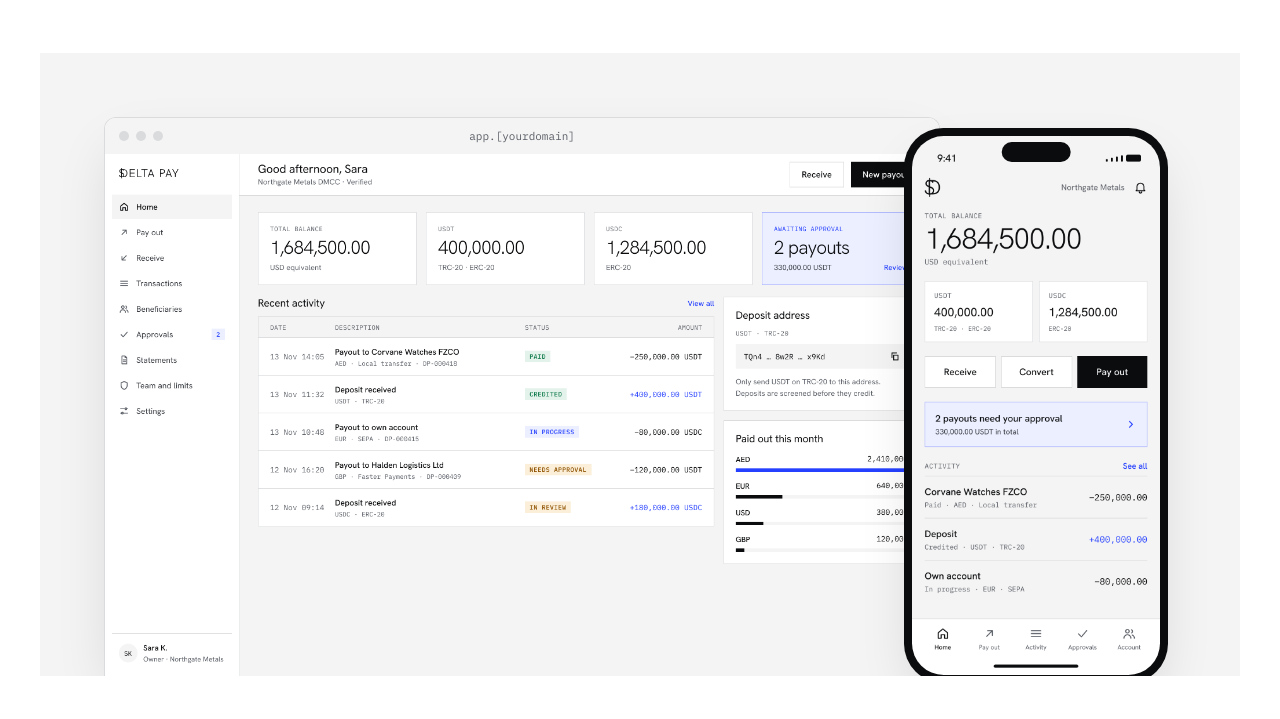
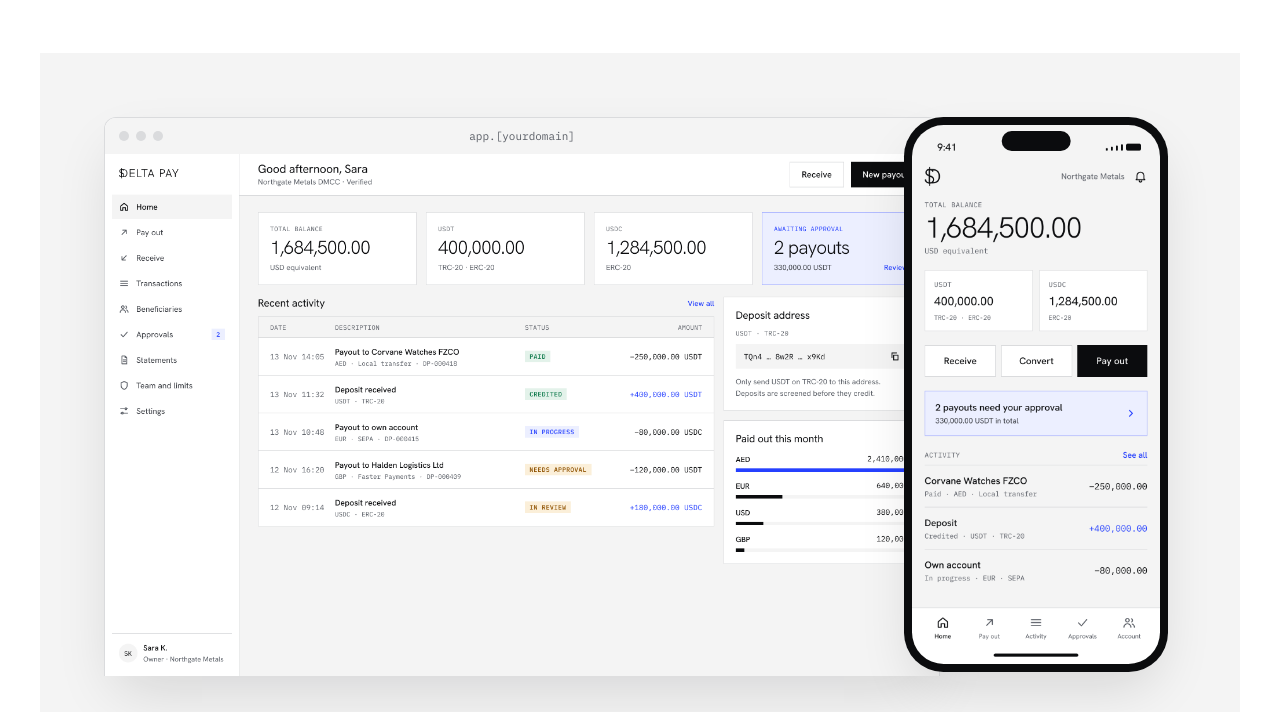
Before and after one commit to alexlewisbuckley-bot/deltapay, a plain HTML site: page index.html in a window 1280 px wide. Shown: the part 3181-3900 px from the top of the page. Drawn offline with Linux system fonts and the light colour scheme.

Commit message:
Platform preview: keep the phone fully inside the panel
Co-Authored-By: Claude Fable 5.2 <noreply@anthropic.com>
Claude-Session: https://claude.ai/code/session_01HsnAb1KPN2bFi2QBjCruBk

```diff
--- a/styles.css
+++ b/styles.css
@@ -169,7 +169,8 @@ section{padding:112px 0}
 .browser img{width:100%}
 .stage{background:var(--paper);padding:64px 64px 0;position:relative;overflow:hidden;display:flex;align-items:flex-start;min-height:520px}
 .stage .browser{width:78%;border-bottom-left-radius:0;border-bottom-right-radius:0;border-bottom:0}
-.stage .phone{position:absolute;right:6%;top:12%;--w:min(22vw,264px)}
+.stage{--pw:min(22vw,264px);min-height:calc(var(--pw)*2.101 + 104px)}
+.stage .phone{position:absolute;right:6%;top:auto;bottom:40px;--w:var(--pw)}
 .feats{display:grid;grid-template-columns:repeat(3,minmax(0,1fr));gap:32px;margin-top:56px}
 .feat{border-top:1px solid var(--mist);padding-top:24px;display:flex;flex-direction:column;gap:10px}
 .feat.strong{border-top-color:var(--ink)}
```
